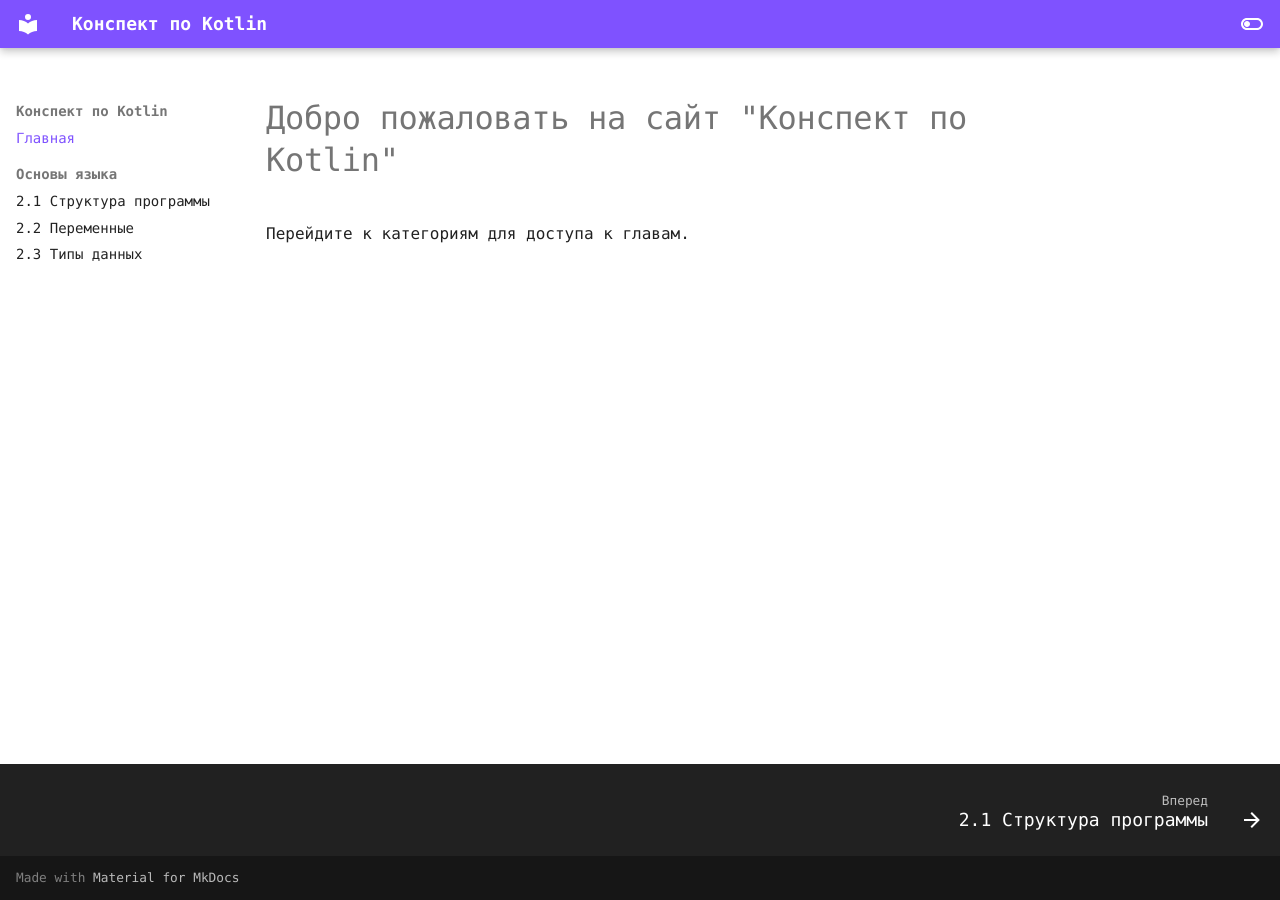
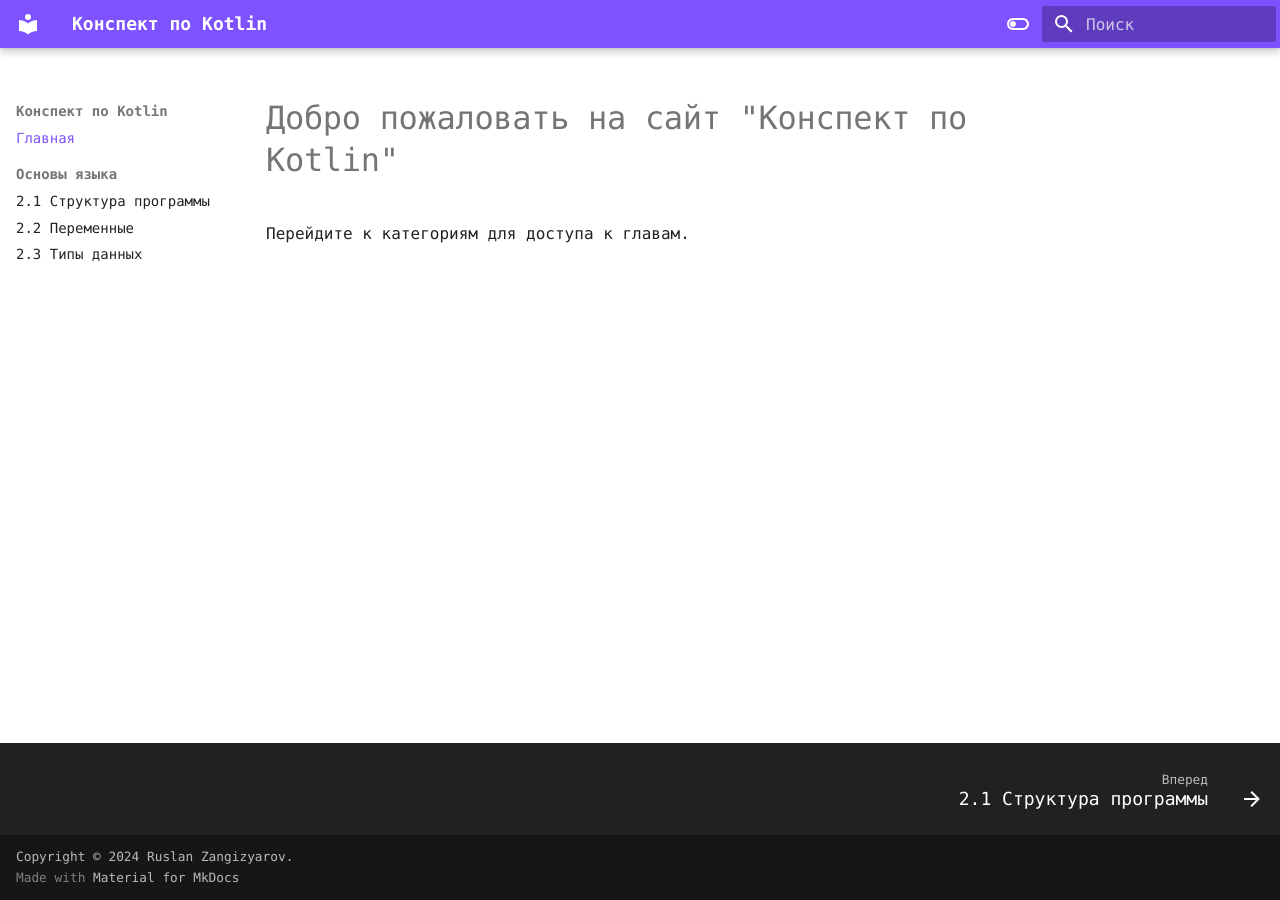
Before and after one commit to rzangizyarov/metanit_kotlin_abstract, an MkDocs documentation site: the page built from docs/index.md, in a window 1280 px wide. Built offline with MkDocs 1.6.1 and Material for MkDocs 9.7.7, drawn with Linux system fonts in a browser that asks for light colours; some web fonts are replaced.

Commit message:
Закомментировал настройки сборки в pdf.

```diff
--- a/mkdocs.yml
+++ b/mkdocs.yml
@@ -65,26 +65,24 @@
 extra_css:
   - stylesheets/extra.css
 
-plugins:
-    - with-pdf:
-        enabled: false
-
-        author: Ruslan Zangizyarov
-        copyright: Copyright &copy; 2024 Ruslan Zangizyarov
-
-        cover: true
-        cover_title: Конспект по Kotlin
-        cover_subtitle: версия для PDF
-
-        toc_title: Оглавление
-        toc_level: 3
-        ordered_chapter_level: 1
-
-        two_columns_level: 3
-
-        output_path: ../pdf/Kotlin - metanit.com.pdf
+#plugins:
+#    - with-pdf:
+#        author: Ruslan Zangizyarov
+#        copyright: Copyright &copy; 2024 Ruslan Zangizyarov
+#
+#        cover: true
+#        cover_title: Конспект по Kotlin
+#        cover_subtitle: версия для PDF
+#
+#        toc_title: Оглавление
+#        toc_level: 3
+#        ordered_chapter_level: 1
+#
+#        two_columns_level: 3
+#
+#        output_path: ../pdf/Kotlin - metanit.com.pdf
 
 #extra:
 #  generator: false
 
-#copyright: Copyright &copy; 2024 <a href="https://github.com/rzangizyarov">Ruslan Zangizyarov</a>.
+copyright: Copyright &copy; 2024 <a href="https://github.com/rzangizyarov">Ruslan Zangizyarov</a>.
```
